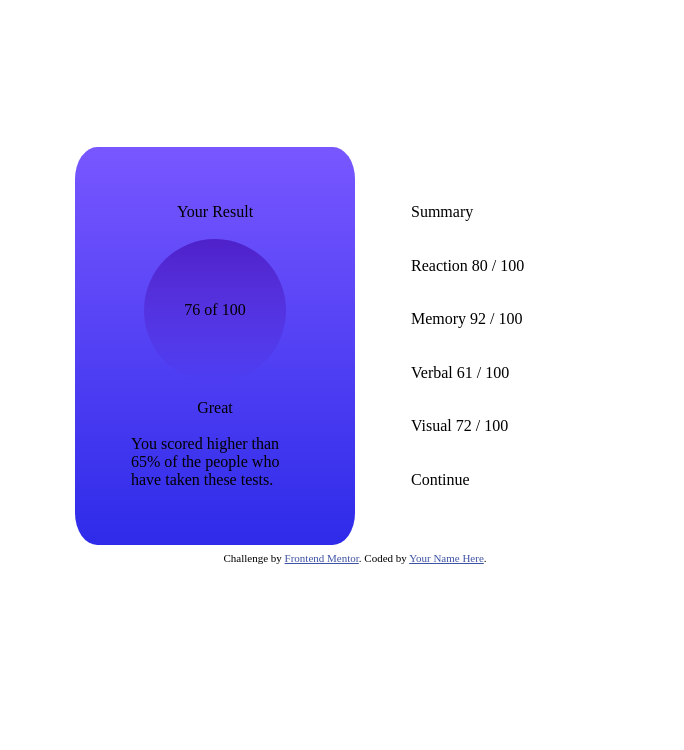
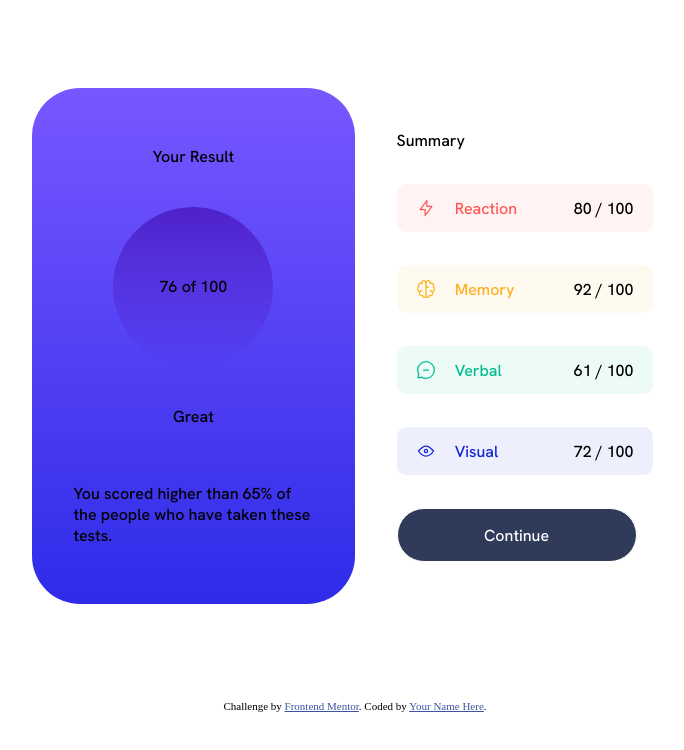
Before and after one commit to Hisham16327/RSC, a plain HTML site: page index.html in a window 1280 px wide. Shown: the whole page, without its empty margins (285-969 px from the left). Drawn offline with Linux system fonts and the light colour scheme.

Commit message:
Second Commit

```diff
--- a/index.html
+++ b/index.html
@@ -4,37 +4,125 @@
     <meta charset="UTF-8" />
     <meta name="viewport" content="width=device-width, initial-scale=1.0" />
     <!-- displays site properly based on user's device -->
-
     <link rel="icon" type="image/png" sizes="32x32" href="./assets/images/favicon-32x32.png" />
-
     <title>Frontend Mentor | Results summary component</title>
-
-    <!-- Feel free to remove these styles or customise in your own stylesheet 👍 -->
-    <style>
-      .attribution {
-        font-size: 11px;
-        text-align: center;
-      }
-      .attribution a {
-        color: hsl(228, 45%, 44%);
-      }
-    </style>
     <link rel="stylesheet" href="style.css" />
+    <link rel="preconnect" href="https://fonts.googleapis.com" />
+    <link rel="preconnect" href="https://fonts.gstatic.com" crossorigin />
+    <link
+      href="https://fonts.googleapis.com/css2?family=Hanken+Grotesk:wght@500;700;800&family=Playfair+Display&family=Poppins:wght@200;400;700&display=swap"
+      rel="stylesheet"
+    />
   </head>
   <body>
     <div class="wrapper">
       <div class="result">
-        <div>Your Result</div>
-        <div class="circle">76 of 100</div>
-        <div>Great</div>
-        <div>You scored higher than 65% of the people who have taken these tests.</div>
+        <div><p>Your Result</p></div>
+        <div class="circle"><p>76 of 100</p></div>
+        <div><p>Great</p></div>
+        <div><p>You scored higher than 65% of the people who have taken these tests.</p></div>
       </div>
       <div class="summary">
         <div>Summary</div>
-        <div class="stats">Reaction 80 / 100</div>
-        <div class="stats">Memory 92 / 100</div>
-        <div class="stats">Verbal 61 / 100</div>
-        <div class="stats">Visual 72 / 100</div>
+        <div class="stats red-box">
+          <svg
+            xmlns="http://www.w3.org/2000/svg"
+            width="20"
+            height="20"
+            fill="none"
+            viewBox="0 0 20 20"
+          >
+            <path
+              stroke="#F55"
+              stroke-linecap="round"
+              stroke-linejoin="round"
+              stroke-width="1.25"
+              d="M10.833 8.333V2.5l-6.666 9.167h5V17.5l6.666-9.167h-5Z"
+            />
+          </svg>
+          <div class="red icon-text-space">Reaction</div>
+          <div>80 / 100</div>
+        </div>
+        <div class="stats yellow-box">
+          <svg
+            xmlns="http://www.w3.org/2000/svg"
+            width="20"
+            height="20"
+            fill="none"
+            viewBox="0 0 20 20"
+          >
+            <path
+              stroke="#FFB21E"
+              stroke-linecap="round"
+              stroke-linejoin="round"
+              stroke-width="1.25"
+              d="M5.833 11.667a2.5 2.5 0 1 0 .834 4.858"
+            />
+            <path
+              stroke="#FFB21E"
+              stroke-linecap="round"
+              stroke-linejoin="round"
+              stroke-width="1.25"
+              d="M3.553 13.004a3.333 3.333 0 0 1-.728-5.53m.025-.067a2.083 2.083 0 0 1 2.983-2.824m.199.054A2.083 2.083 0 1 1 10 3.75v12.917a1.667 1.667 0 0 1-3.333 0M10 5.833a2.5 2.5 0 0 0 2.5 2.5m1.667 3.334a2.5 2.5 0 1 1-.834 4.858"
+            />
+            <path
+              stroke="#FFB21E"
+              stroke-linecap="round"
+              stroke-linejoin="round"
+              stroke-width="1.25"
+              d="M16.447 13.004a3.334 3.334 0 0 0 .728-5.53m-.025-.067a2.083 2.083 0 0 0-2.983-2.824M10 3.75a2.085 2.085 0 0 1 2.538-2.033 2.084 2.084 0 0 1 1.43 2.92m-.635 12.03a1.667 1.667 0 0 1-3.333 0"
+            />
+          </svg>
+
+          <div class="yellow icon-text-space">Memory</div>
+          <div>92 / 100</div>
+        </div>
+        <div class="stats teal-box">
+          <svg
+            xmlns="http://www.w3.org/2000/svg"
+            width="20"
+            height="20"
+            fill="none"
+            viewBox="0 0 20 20"
+          >
+            <path
+              stroke="#00BB8F"
+              stroke-linecap="round"
+              stroke-linejoin="round"
+              stroke-width="1.25"
+              d="M7.5 10h5M10 18.333A8.333 8.333 0 1 0 1.667 10c0 1.518.406 2.942 1.115 4.167l-.699 3.75 3.75-.699A8.295 8.295 0 0 0 10 18.333Z"
+            />
+          </svg>
+
+          <div class="teal icon-text-space">Verbal</div>
+          <div>61 / 100</div>
+        </div>
+        <div class="stats blue-box">
+          <svg
+            xmlns="http://www.w3.org/2000/svg"
+            width="20"
+            height="20"
+            fill="none"
+            viewBox="0 0 20 20"
+          >
+            <path
+              stroke="#1125D6"
+              stroke-linecap="round"
+              stroke-linejoin="round"
+              stroke-width="1.25"
+              d="M10 11.667a1.667 1.667 0 1 0 0-3.334 1.667 1.667 0 0 0 0 3.334Z"
+            />
+            <path
+              stroke="#1125D6"
+              stroke-linecap="round"
+              stroke-linejoin="round"
+              stroke-width="1.25"
+              d="M17.5 10c-1.574 2.492-4.402 5-7.5 5s-5.926-2.508-7.5-5C4.416 7.632 6.66 5 10 5s5.584 2.632 7.5 5Z"
+            />
+          </svg>
+          <div class="blue icon-text-space">Visual</div>
+          <div>72 / 100</div>
+        </div>
         <div class="button">Continue</div>
       </div>
     </div>
--- a/style.css
+++ b/style.css
@@ -1,12 +1,12 @@
 html {
   margin: 0;
-  height: 100%;
-  width: 100%;
+  height: 100vh;
+  width: 100vw;
 }
 body {
   margin: 0;
-  height: 100%;
-  width: 100%;
+  height: 100vh;
+  width: 100vw;
   display: flex;
   justify-content: center;
   flex-direction: column;
@@ -16,6 +16,7 @@ body {
   display: flex;
   justify-content: center;
   align-items: center;
+  font-family: "Hanken Grotesk", sans-serif;
 }
 
 .result {
@@ -24,10 +25,10 @@ body {
   justify-content: space-between;
   align-items: center;
   background-image: linear-gradient(#7857ff, #2e2be9);
-  width: 50%;
-  height: 130%;
-  border-radius: 8%;
-  padding: 10%;
+  width: 15em;
+  height: 27em;
+  border-radius: 3em;
+  padding: 2.6em;
 }
 .summary {
   display: flex;
@@ -35,21 +36,81 @@ body {
   justify-content: space-between;
   align-items: start;
   background-color: white;
-  width: 50%;
-  height: 130%;
-  border-radius: 8%;
-  padding: 10%;
+  width: 15em;
+  height: 27em;
+  border-radius: 3em;
+  padding: 2.6em;
 }
 .circle {
   display: flex;
   justify-content: center;
   align-items: center;
   background-image: linear-gradient(#4e21ca, #2421ca00);
-  height: 50%;
-  width: 85%;
+  height: 8em;
+  width: 8em;
   border-radius: 50%;
+  padding: 1em;
 }
 
 .attribution {
   margin-top: 6rem;
 }
+.attribution {
+  font-size: 11px;
+  text-align: center;
+}
+.attribution a {
+  color: hsl(228, 45%, 44%);
+}
+.stats {
+  display: flex;
+  flex-direction: row;
+  justify-content: space-evenly;
+  align-items: center;
+  width: 16em;
+  height: 3em;
+  border-radius: 0.6em;
+}
+
+.button {
+  display: flex;
+  justify-content: center;
+  width: 100%;
+  height: 12.5%;
+  align-items: center;
+  box-sizing: border-box;
+  border: 1px solid;
+  border-radius: 5em;
+  background-color: #303b5a;
+  color: white;
+}
+
+.icon-text-space {
+  display: flex;
+  width: 100%;
+  flex-basis: 100px;
+}
+.red {
+  color: hsl(0, 100%, 67%);
+}
+.red-box {
+  background-color: hsla(0, 100%, 67%, 0.07);
+}
+.yellow {
+  color: hsl(39, 100%, 56%);
+}
+.yellow-box {
+  background-color: hsla(39, 100%, 56%, 0.07);
+}
+.teal {
+  color: hsl(166, 100%, 37%);
+}
+.teal-box {
+  background-color: hsla(166, 100%, 37%, 0.07);
+}
+.blue {
+  color: hsl(234, 85%, 45%);
+}
+.blue-box {
+  background-color: hsla(234, 85%, 45%, 0.07);
+}
```
Also changed, not shown: 1 other file.
